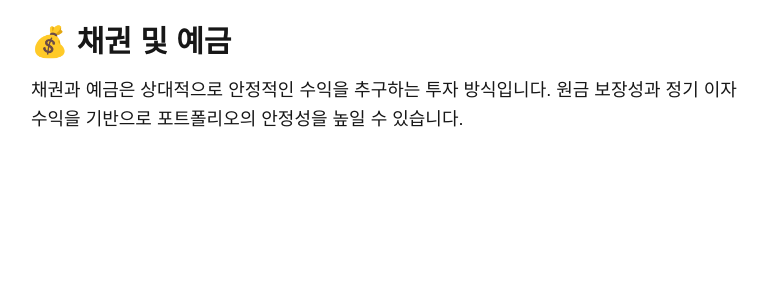
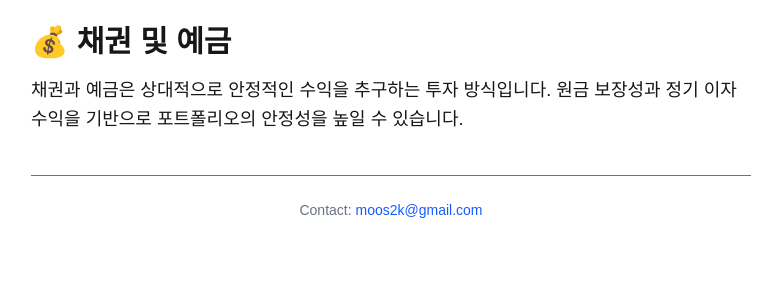
Before and after one commit to moos2k/investingkorea, a Next.js app: page /bonds in a window 1280 px wide. Shown: the top 300 px of the page, without its empty margins (249-1017 px from the left). Built offline with nearby package versions, Linux system fonts and the light colour scheme.

Commit message:
Add footer with contact info to all page

```diff
--- a/src/app/about/page.tsx
+++ b/src/app/about/page.tsx
@@ -1,3 +1,5 @@
+import Footer from "../components/Footer";
+
 export default function AboutPage() {
   return (
     <main className="p-6 max-w-3xl mx-auto">
@@ -6,6 +8,7 @@ export default function AboutPage() {
         InvestingKorea는 다양한 투자 정보를 쉽게 소개하고 분석하는 플랫폼입니다.
         초보자도 쉽게 접근할 수 있도록 부동산, 주식, 채권 등 여러 자산에 대한 정보를 제공합니다.
       </p>
+      <Footer />
     </main>
   );
 }
--- a/src/app/bonds/page.tsx
+++ b/src/app/bonds/page.tsx
@@ -1,3 +1,5 @@
+import Footer from "../components/Footer";
+
 export default function BondsPage() {
   return (
     <main className="p-6 max-w-3xl mx-auto">
@@ -6,6 +8,7 @@ export default function BondsPage() {
         채권과 예금은 상대적으로 안정적인 수익을 추구하는 투자 방식입니다.
         원금 보장성과 정기 이자 수익을 기반으로 포트폴리오의 안정성을 높일 수 있습니다.
       </p>
+      <Footer />
     </main>
   );
 }
--- /dev/null
+++ b/src/app/components/Footer.tsx
@@ -0,0 +1,8 @@
+// src/app/components/Footer.tsx
+export default function Footer() {
+  return (
+    <footer className="text-center text-sm text-gray-500 py-6 border-t mt-10">
+      Contact: <a href="mailto:moos2k@gmail.com" className="text-blue-600">moos2k@gmail.com</a>
+    </footer>
+  );
+}
--- a/src/app/page.tsx
+++ b/src/app/page.tsx
@@ -1,3 +1,5 @@
+import Footer from "./components/Footer";
+
 export default function HomePage() {
   return (
     <main className="p-6 max-w-3xl mx-auto">
@@ -9,6 +11,7 @@ export default function HomePage() {
         <li><a href="/bonds">💰 채권 및 예금</a></li>
         <li><a href="/about">ℹ️ 사이트 소개</a></li>
       </ul>
+      <Footer />
     </main>
   );
 }
--- a/src/app/realestate/page.tsx
+++ b/src/app/realestate/page.tsx
@@ -1,3 +1,5 @@
+import Footer from "../components/Footer";
+
 export default function RealEstatePage() {
   return (
     <main className="p-6 max-w-3xl mx-auto">
@@ -6,6 +8,7 @@ export default function RealEstatePage() {
         부동산 투자는 주택, 상가, 토지 등을 구입하거나 임대하여 자산 가치를 올리는 투자 방식입니다.
         실거주 목적뿐 아니라 임대 수익, 시세차익을 얻기 위한 목적도 포함됩니다.
       </p>
+      <Footer />
     </main>
   );
 }
--- a/src/app/stock/page.tsx
+++ b/src/app/stock/page.tsx
@@ -1,3 +1,5 @@
+import Footer from "../components/Footer";
+
 export default function StockPage() {
   return (
     <main className="p-6 max-w-3xl mx-auto">
@@ -6,6 +8,7 @@ export default function StockPage() {
         주식 투자는 기업의 소유권 일부를 매입하여 향후 주가 상승이나 배당 수익을 노리는 투자 방법입니다.
         리스크는 있지만 장기적으로 높은 수익률을 기대할 수 있습니다.
       </p>
+      <Footer />
     </main>
   );
 }
```
